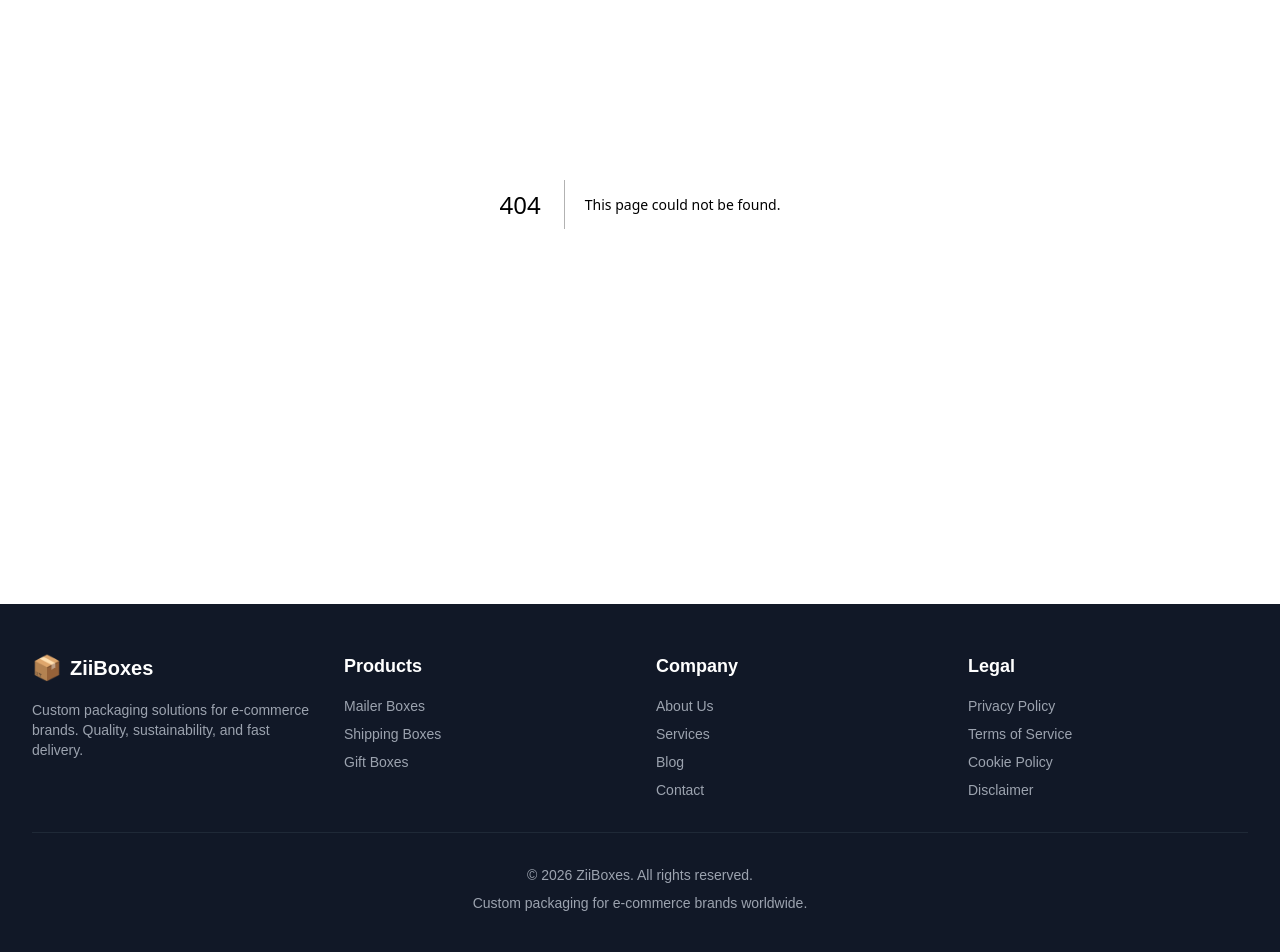
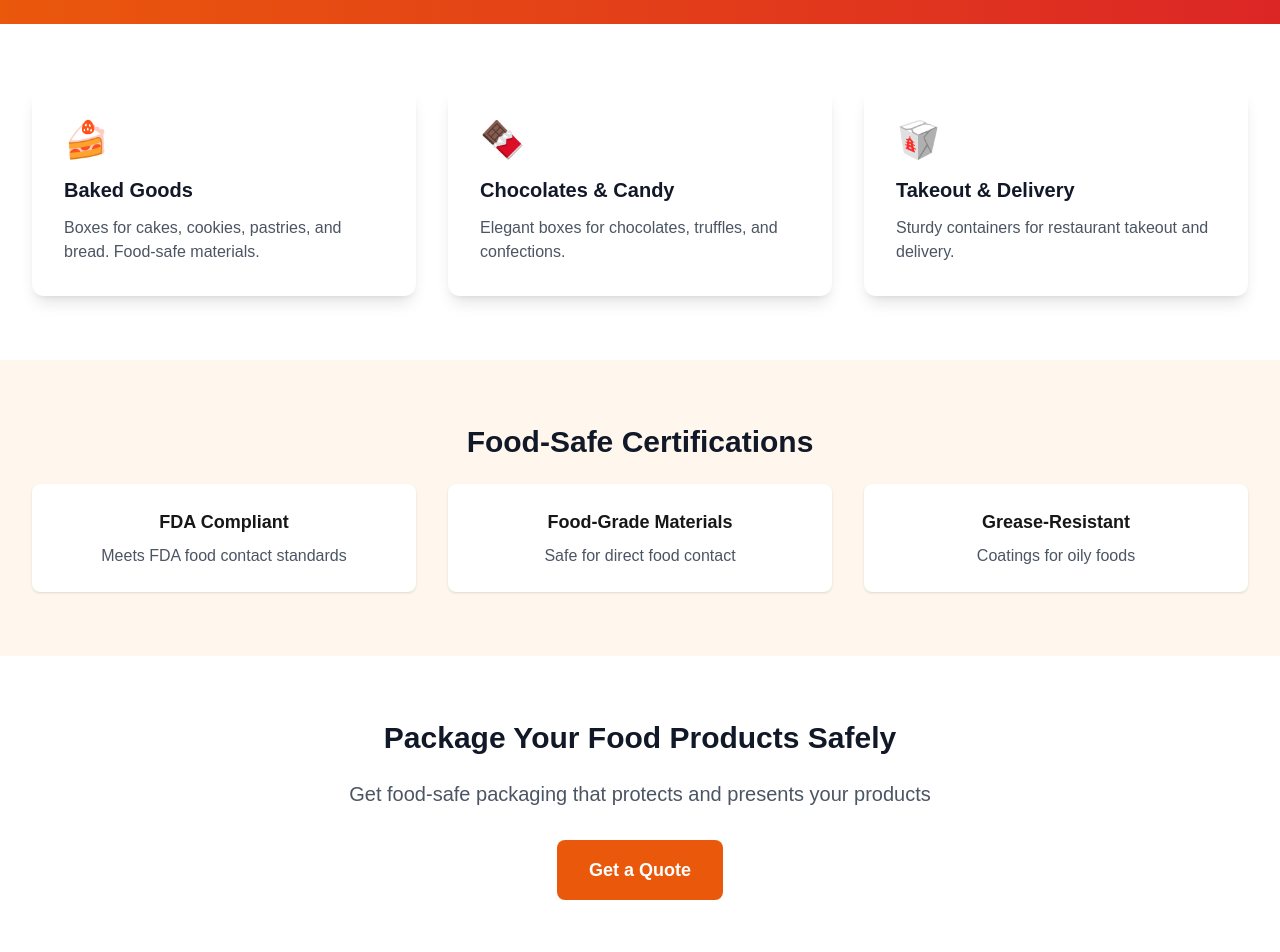
Before and after one commit to shupande/ziiboxes, a Next.js app: page /industries/food in a window 1280 px wide. Before the commit this address had no page. Shown: the part 260-1212 px from the top of the page. Built offline with nearby package versions, Linux system fonts and the light colour scheme.

Commit message:
Add food industry packaging page

```diff
--- /dev/null
+++ b/app/industries/food/page.tsx
@@ -0,0 +1,98 @@
+import Link from "next/link";
+
+export const metadata = {
+  title: "Food Packaging | ZiiBoxes",
+  description: "Food-safe packaging solutions. Custom boxes for baked goods, chocolates, snacks, and gourmet foods.",
+};
+
+export default function FoodPackagingPage() {
+  return (
+    <main className="min-h-screen">
+      <section className="bg-gradient-to-r from-orange-600 to-red-600 text-white py-16">
+        <div className="max-w-7xl mx-auto px-4 sm:px-6 lg:px-8 text-center">
+          <h1 className="text-4xl md:text-5xl font-bold mb-4">
+            Food Packaging
+          </h1>
+          <p className="text-xl text-orange-100">
+            Safe, compliant packaging for food products
+          </p>
+        </div>
+      </section>
+
+      <section className="py-16">
+        <div className="max-w-7xl mx-auto px-4 sm:px-6 lg:px-8">
+          <div className="grid md:grid-cols-3 gap-8">
+            <div className="bg-white p-8 rounded-xl shadow-lg">
+              <div className="text-4xl mb-4">🍰</div>
+              <h3 className="text-xl font-bold text-gray-900 mb-3">
+                Baked Goods
+              </h3>
+              <p className="text-gray-600">
+                Boxes for cakes, cookies, pastries, and bread. Food-safe materials.
+              </p>
+            </div>
+
+            <div className="bg-white p-8 rounded-xl shadow-lg">
+              <div className="text-4xl mb-4">🍫</div>
+              <h3 className="text-xl font-bold text-gray-900 mb-3">
+                Chocolates & Candy
+              </h3>
+              <p className="text-gray-600">
+                Elegant boxes for chocolates, truffles, and confections.
+              </p>
+            </div>
+
+            <div className="bg-white p-8 rounded-xl shadow-lg">
+              <div className="text-4xl mb-4">🥡</div>
+              <h3 className="text-xl font-bold text-gray-900 mb-3">
+                Takeout & Delivery
+              </h3>
+              <p className="text-gray-600">
+                Sturdy containers for restaurant takeout and delivery.
+              </p>
+            </div>
+          </div>
+        </div>
+      </section>
+
+      <section className="py-16 bg-orange-50">
+        <div className="max-w-7xl mx-auto px-4 sm:px-6 lg:px-8 text-center">
+          <h2 className="text-3xl font-bold text-gray-900 mb-6">
+            Food-Safe Certifications
+          </h2>
+          <div className="grid md:grid-cols-3 gap-8">
+            <div className="bg-white p-6 rounded-lg shadow">
+              <h3 className="font-bold text-lg mb-2">FDA Compliant</h3>
+              <p className="text-gray-600">Meets FDA food contact standards</p>
+            </div>
+            <div className="bg-white p-6 rounded-lg shadow">
+              <h3 className="font-bold text-lg mb-2">Food-Grade Materials</h3>
+              <p className="text-gray-600">Safe for direct food contact</p>
+            </div>
+            <div className="bg-white p-6 rounded-lg shadow">
+              <h3 className="font-bold text-lg mb-2">Grease-Resistant</h3>
+              <p className="text-gray-600">Coatings for oily foods</p>
+            </div>
+          </div>
+        </div>
+      </section>
+
+      <section className="py-16 bg-white">
+        <div className="max-w-7xl mx-auto px-4 sm:px-6 lg:px-8 text-center">
+          <h2 className="text-3xl font-bold text-gray-900 mb-6">
+            Package Your Food Products Safely
+          </h2>
+          <p className="text-xl text-gray-600 mb-8">
+            Get food-safe packaging that protects and presents your products
+          </p>
+          <Link
+            href="/quote"
+            className="inline-block bg-orange-600 text-white px-8 py-4 rounded-lg font-semibold text-lg hover:bg-orange-700 transition"
+          >
+            Get a Quote
+          </Link>
+        </div>
+      </section>
+    </main>
+  );
+}
```
